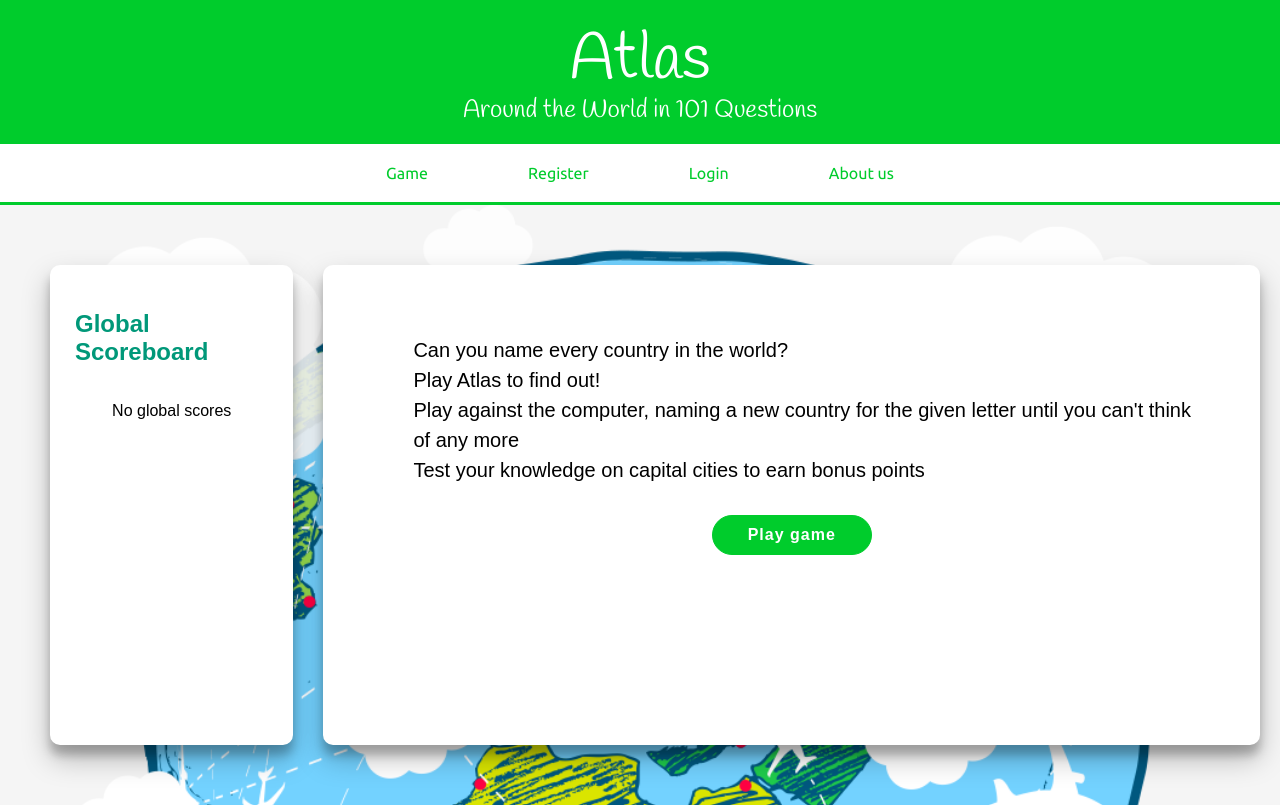
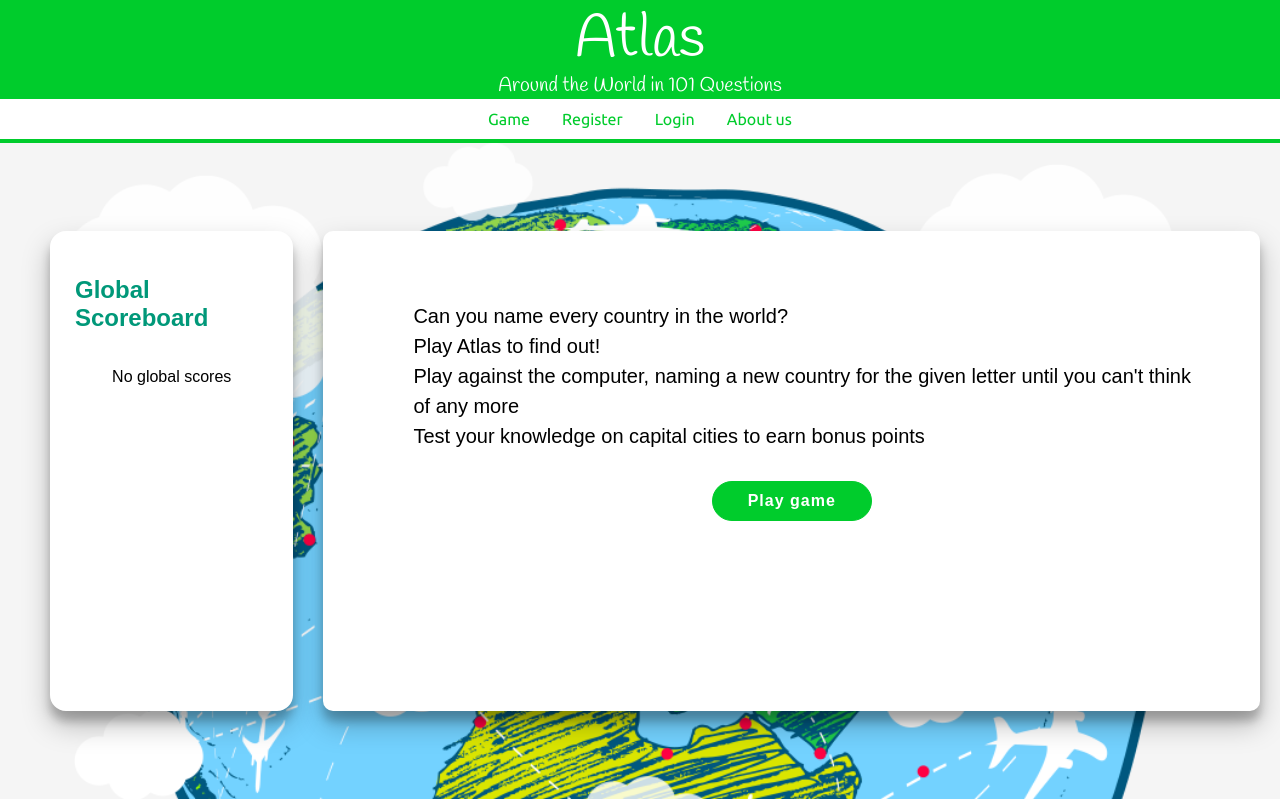
Before and after one commit to quantumomid/Atlas, a React (Create React App) app in the folder front-end/atlas-react-app/: page / in a window 1280 px wide. Built offline with nearby package versions, Linux system fonts and the light colour scheme; no server answers.

Commit message:
css index reformated to vh and vw

```diff
--- a/front-end/atlas-react-app/src/Homepage.css
+++ b/front-end/atlas-react-app/src/Homepage.css
@@ -2,7 +2,7 @@
     display: flex;
     align-items: center;
     justify-content: center;
-    height: 75vh;
+    height: 82vh;
     background-image: url(earth.png);
     background-color: whitesmoke;
     background-position: top;
@@ -16,7 +16,7 @@
     justify-content: space-around;
     min-width: 40vw;
     height: 60vh;
-    padding: 20px;
+    padding: 2.5vh;
     margin: 0px;
     font-family: 'Montserrat', sans-serif;
 }
@@ -24,7 +24,7 @@
 
 .homepage-container .scoreboard{
     background-color: #fff;
-	border-radius: 10px;
+	border-radius: 2vh;
   	box-shadow: 0 14px 28px rgba(0,0,0,0.25),
 			0 10px 10px rgba(0,0,0,0.22);
 }
--- a/front-end/atlas-react-app/src/index.css
+++ b/front-end/atlas-react-app/src/index.css
@@ -17,8 +17,7 @@ body {
     justify-content: center;
     align-items: center;
     background-color: #00cc2c;
-    font-size: 30px;
-    min-height: 18vh;
+    min-height: 10vh;
 }
 
 .app-title-banner * {
@@ -27,43 +26,43 @@ body {
 }
 
 .app-title-banner .homepage-title {
-    font-size: 65px;
+    font-size: 7.5vh;
 }
 
 .app-title-banner .slogan {
-    font-size: 25px;
-    margin-top: -10px;
+    font-size: 2.5vh;
+    margin-top: -1vh;
 }
 
 .app-nav-banners {
     display: flex;
-    padding: 3px;
+    padding: 0.5vh;
     background-color: white;
     justify-content: center;
     align-items: center;
     background-color: white;
-    border-bottom: solid 3px #00cc2c;
-    min-height: 6.5vh;
+    border-bottom: solid 0.5vh #00cc2c;
+    min-height: 4vh;
 }
 
 .app-nav-banners li {
     list-style-type: none;
-    margin: 0px 30px;
+    margin: 0vh 1vh;
 }
 
 .app-nav-banners li * {
     text-decoration: none;
-    font-size: 16px;
+    font-size: 2vh;
     color: #00cc2c;
     transition: color 0.1s ease-in-out, background-color 0.1s ease-in-out;
-    padding: 10px 20px;
-    border-radius: 20px;
+    padding: 0.5vh 1vh;
+    border-radius: 3vh;
 }
 
 .app-nav-banners li *:hover {
     background-color: #019120;
     color: white;
-    border-radius: 20px;
+    border-radius: 3vh;
     transition: color 0.1s ease-in-out, background-color 0.1s ease-in-out;
 }
 
@@ -81,8 +80,8 @@ body {
     font-weight: 600;
     background-color: #019120;
     color: white;
-    padding: 10px 20px;
-    border-radius: 20px;
+    padding: 0.5vh 0.5vh;
+    border-radius: 3vh;
 }
 
 .app-nav-banners li .selected-page:active {
@@ -96,11 +95,11 @@ button{
 
 ::-webkit-scrollbar {
     -webkit-appearance: none;
-    width: 7px;
+    width: 0.1vw;
 }
 
 ::-webkit-scrollbar-thumb {
-    border-radius: 4px;
+    border-radius: 0.1vw;
     background-color: rgba(0, 0, 0, .5);
     box-shadow: 0 0 1px rgba(255, 255, 255, .5);
 }
```
